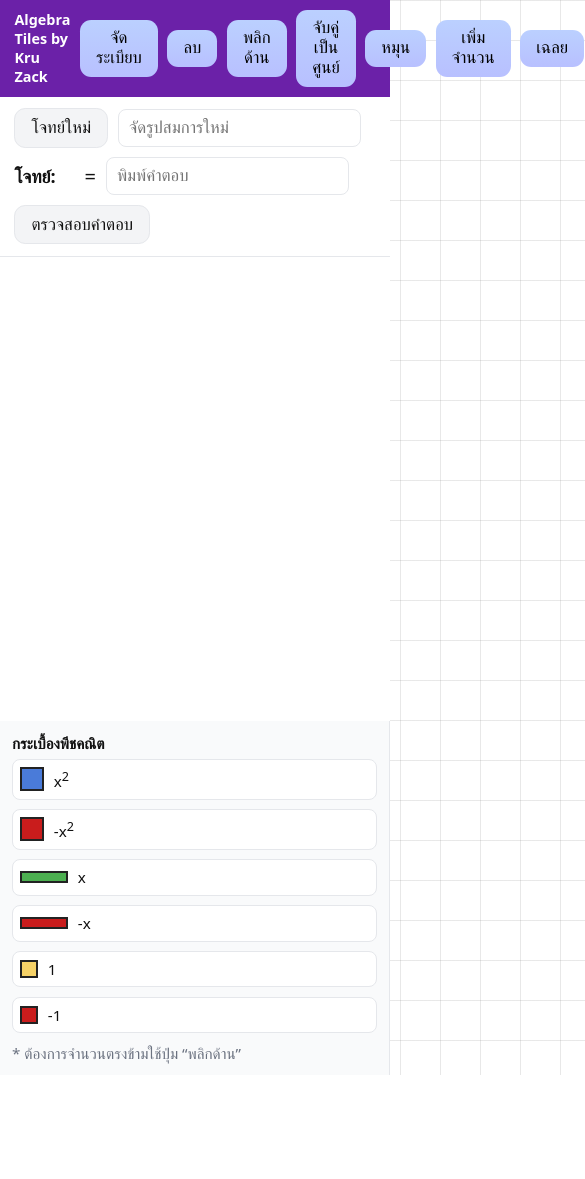
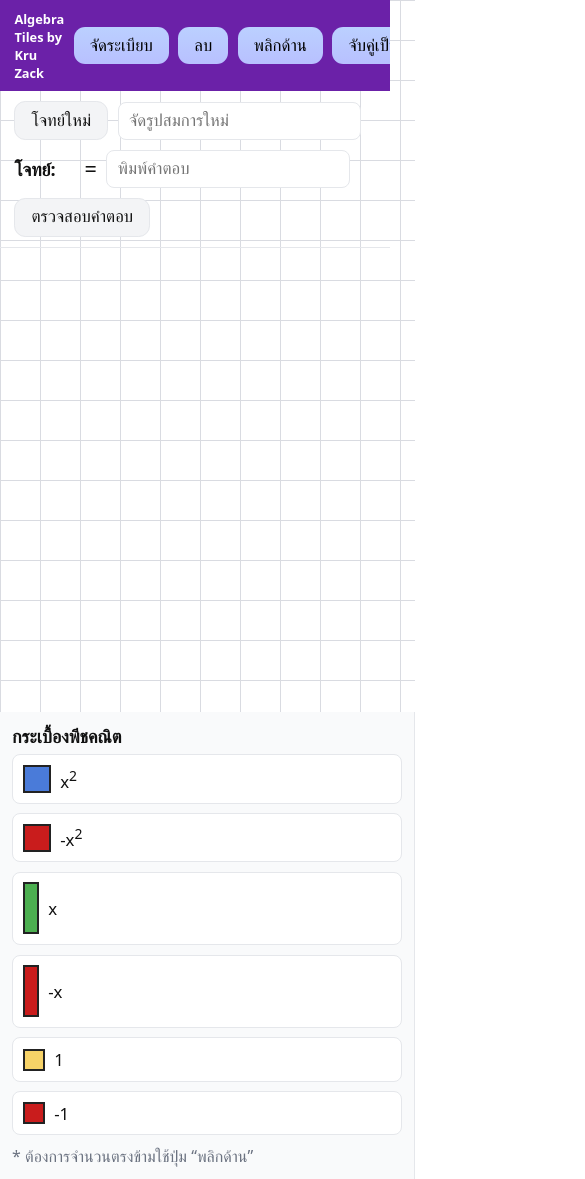
Before and after one commit to teacherthanchanok/teacherthanchanok.github.io, a plain HTML site: page index.html in a window 390 px wide. Shown: the top 1179 px of the page, 585 px wide, since content can reach past the window. Before the commit the page ends 1075 px from the top, so only its background shows below. Drawn offline with Linux system fonts and the light colour scheme.

Commit message:
Update styles.css

```diff
--- a/styles.css
+++ b/styles.css
@@ -1,59 +1,64 @@
+/* Version: 1.4.0  |  Changelog:
+- Lock board gestures: .board/.tile { touch-action:none }
+- Medium-mobile friendly toolbar scroll and input widths
+- Vertical chips for x / -x in palette
+*/
 :root{
   --purple:#6b21a8; --purple-2:#7c3aed; --ink:#111827; --line:#e5e7eb;
   --blue:#4A7BD9; --green:#4CAF50; --red:#C91C1C; --yellow:#F6D267;
+  --grid:#d9dbe1;
 }
 
-*{box-sizing:border-box}
+/* ตารางพื้นหลังทั้งหน้า (เส้นเทาอ่อน) */
 body{
   margin:0;
   font-family:system-ui,-apple-system,Segoe UI,Roboto,Arial,sans-serif;
-  color:#111;font-size:18px;
-  /* พื้นหลังตารางสีเทาอ่อน */
+  color:#111; font-size:18px;
   background-size:40px 40px;
   background-image:
-    linear-gradient(to right, rgba(128,128,128,.18) 1px, transparent 1px),
-    linear-gradient(to bottom, rgba(128,128,128,.18) 1px, transparent 1px);
+    linear-gradient(to right, var(--grid) 1px, transparent 1px),
+    linear-gradient(to bottom, var(--grid) 1px, transparent 1px);
 }
 
-.toolbar{position:sticky;top:0;z-index:10;display:flex;align-items:center;gap:.6rem;padding:.6rem .9rem;background:var(--purple);color:#fff}
-.brand{font-size:.9rem} /* ลดครึ่งหนึ่ง */
-.btn{border:0;border-radius:.7rem;padding:.55rem 1rem;background:linear-gradient(180deg,#bbd0ff,#b8c0ff);color:#000;cursor:pointer;font-size:1.05rem}
+/* Toolbar */
+.toolbar{
+  position:sticky; top:0; z-index:10;
+  display:flex; align-items:center; gap:.6rem;
+  padding:.6rem .9rem; background:var(--purple); color:#fff;
+  overflow-x:auto; -webkit-overflow-scrolling:touch;
+}
+.brand{font-size:.8rem; font-weight:700;} /* ลดครึ่งหนึ่ง */
+.btn{border:0;border-radius:.7rem;padding:.55rem 1rem;background:linear-gradient(180deg,#bbd0ff,#b8c0ff);color:#000;cursor:pointer;font-size:1.05rem;white-space:nowrap}
 .btn:hover{filter:brightness(.96)}
 .help-btn{margin-left:auto}
 
-.row{display:flex;align-items:center;gap:.6rem;padding:.7rem .9rem;border-bottom:1px solid var(--line);flex-wrap:wrap;background:#fff}
+.row{display:flex;align-items:center;gap:.6rem;padding:.6rem .9rem;border-bottom:1px solid var(--line);flex-wrap:wrap}
 .row .lbl{font-weight:700}
-.row .prob{font-size:1.25rem}
-.row .eq{font-size:1.25rem;margin-left:.6rem}
-.row input[type=text]{font-size:1.05rem;padding:.5rem .65rem;border:1px solid var(--line);border-radius:.5rem;min-width:14rem;background:#fff;color:#111}
+.row .prob{font-size:1.35rem}
+.row .eq{font-size:1.35rem;margin-left:.6rem}
+.row input[type=text]{font-size:1.05rem;padding:.5rem .65rem;border:1px solid var(--line);border-radius:.5rem;min-width:16rem;background:#fff;color:#111}
 .row .btn-inline{background:#f3f4f6;color:#111;border:1px solid var(--line)}
-.solution{margin-left:.6rem}
-.normalize{min-width:12rem}
+.reshape{min-width:14rem}
 
-.wrap{display:flex;min-height:calc(100vh - 110px);}
-.palette{width:220px;border-right:1px solid var(--line);padding:12px;background:#f9fafb}
+/* Layout */
+.wrap{display:flex;min-height:calc(100vh - 160px);}
+.palette{width:240px;border-right:1px solid var(--line);padding:12px;background:#f9fafb}
 .pal-title{font-weight:700;margin-bottom:.4rem}
-.pal-item{display:flex;align-items:center;gap:.6rem;padding:.6rem;border:1px solid var(--line);border-radius:.5rem;background:#fff;margin-bottom:.6rem;cursor:pointer}
+.pal-item{display:flex;align-items:center;gap:.6rem;padding:.6rem;border:1px solid var(--line);border-radius:.5rem;background:#fff;margin-bottom:.6rem;cursor:grab;font-size:1.05rem}
 .pal-chip{border:2px solid #222}
 .chip-x2{width:24px;height:24px;background:var(--blue)}
 .chip-negx2{width:24px;height:24px;background:var(--red)}
-.chip-x{width:48px;height:12px;background:var(--green)}
-.chip-negx{width:48px;height:12px;background:var(--red)}
+.chip-x{width:12px;height:48px;background:var(--green)}     /* แนวตั้ง */
+.chip-negx{width:12px;height:48px;background:var(--red)}   /* แนวตั้ง */
 .chip-one{width:18px;height:18px;background:var(--yellow)}
 .chip-negone{width:18px;height:18px;background:var(--red)}
-.pal-note{font-size:.95rem;color:#6b7280}
+.pal-note{font-size:1rem;color:#6b7280}
 
-.board-wrap{position:relative;flex:1;overflow:hidden;background:#fff}
-.board{
-  position:absolute;inset:0;transform-origin:0 0;
-  touch-action:none; /* สำคัญ: กัน scroll/zoom บนพื้นที่บอร์ด */
-}
-.grid{position:absolute;inset:0}
-.tile{
-  position:absolute;border:2px solid #222;border-radius:6px;
-  display:flex;align-items:center;justify-content:center;font-weight:700;
-  user-select:none;color:#000;touch-action:none;
-}
+/* Board */
+.board-wrap{position:relative;flex:1;overflow:hidden;background:transparent; overscroll-behavior:contain;}
+.board{position:absolute;inset:0;transform-origin:0 0; touch-action:none;}
+.grid{position:absolute;inset:0;pointer-events:none}
+.tile{position:absolute;border:2px solid #222;border-radius:6px;display:flex;align-items:center;justify-content:center;font-weight:700;user-select:none;color:#000; touch-action:none;}
 .tile span{pointer-events:none}
 .selected{outline:3px solid var(--purple-2)}
 .sel-rect{position:absolute;border:2px dashed var(--purple-2);background:rgba(124,58,237,.1)}
@@ -61,18 +66,27 @@ body{
 .ws{position:absolute;left:40px;top:40px;right:40px;bottom:40px;border:3px solid #cbd5e1;background:#f8fafc;border-radius:10px;display:none;}
 .ws .midline{position:absolute;top:20px;bottom:20px;left:50%;width:3px;background:#94a3b8}
 .table2x2{position:absolute;left:40px;top:80px;right:40px;bottom:40px;border:3px solid #94a3b8;border-radius:8px;display:grid;grid-template-columns:180px 1fr;grid-template-rows:160px 1fr;background:#fff}
-.cell{border:1px solid #cbd5e1;display:flex;align-items:center;justify-content:center;font-weight:700;font-size:1.1rem}
-.cell input{font-size:1.05rem;padding:.4rem .5rem;border:1px solid #cbd5e1;border-radius:.4rem;min-width:120px;background:#fff;color:#111;width:100%;max-width:240px}
+.cell{border:1px solid #cbd5e1;display:flex;align-items:center;justify-content:center;font-weight:700;font-size:1.2rem}
+.cell input{font-size:1.1rem;padding:.4rem .5rem;border:1px solid #cbd5e1;border-radius:.4rem;min-width:120px;background:#fff;color:#111}
 
-/* Responsive (Medium Mobile target) */
+/* Popup */
+.modal{position:fixed;inset:0;background:rgba(0,0,0,.5);display:flex;align-items:center;justify-content:center;z-index:40}
+.card{position:relative;background:#fff;border-radius:14px;max-width:780px;width:96%;padding:16px}
+.close-x{position:absolute;right:8px;top:8px;background:#ef4444;border:none;color:#fff;border-radius:999px;width:34px;height:34px;cursor:pointer;font-weight:800}
+.help-title{font-weight:800;margin-bottom:.4rem}
+.help-list{margin:.3rem 1rem;font-size:1.05rem}
+.video-wrap{position:relative;padding-top:56.25%;margin-top:.5rem}
+.video-wrap iframe{position:absolute;inset:0;width:100%;height:100%}
+.credit{font-size:1rem;color:#374151;margin-top:.6rem;text-align:center}
+.contact-row{display:flex;justify-content:center;margin-top:.6rem}
+.contact{display:inline-block}
+
+/* Medium Mobile-first responsiveness */
 @media (max-width: 900px){
   .wrap{flex-direction:column}
   .palette{width:100%; order:2}
   .board-wrap{order:1; min-height:55vh}
-  .row input[type=text]{min-width:11rem}
 }
-@media (max-width: 480px){
-  .palette{font-size:0.95rem}
-  .pal-item{padding:.45rem}
-  .row input[type=text]{min-width:10rem}
+@media (max-width: 430px){
+  .row input[type=text]{min-width:12rem}
 }
```
